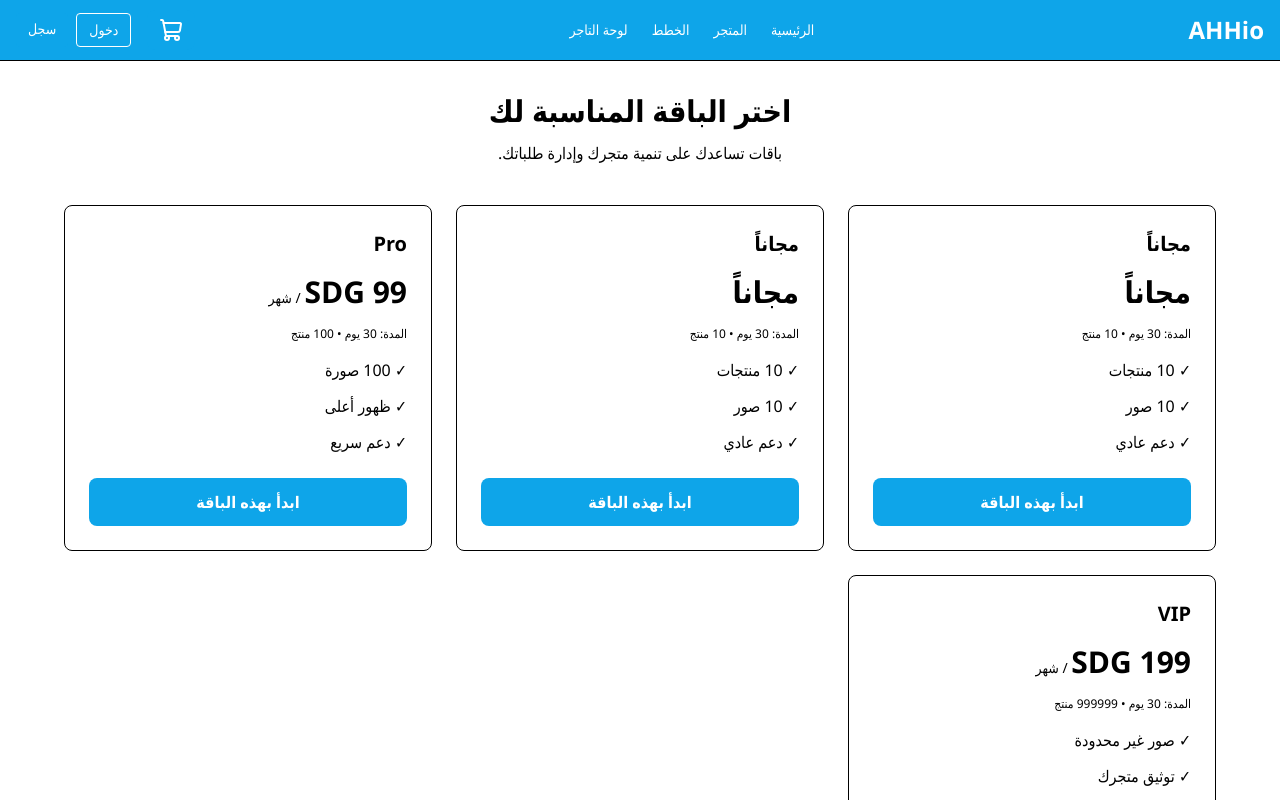
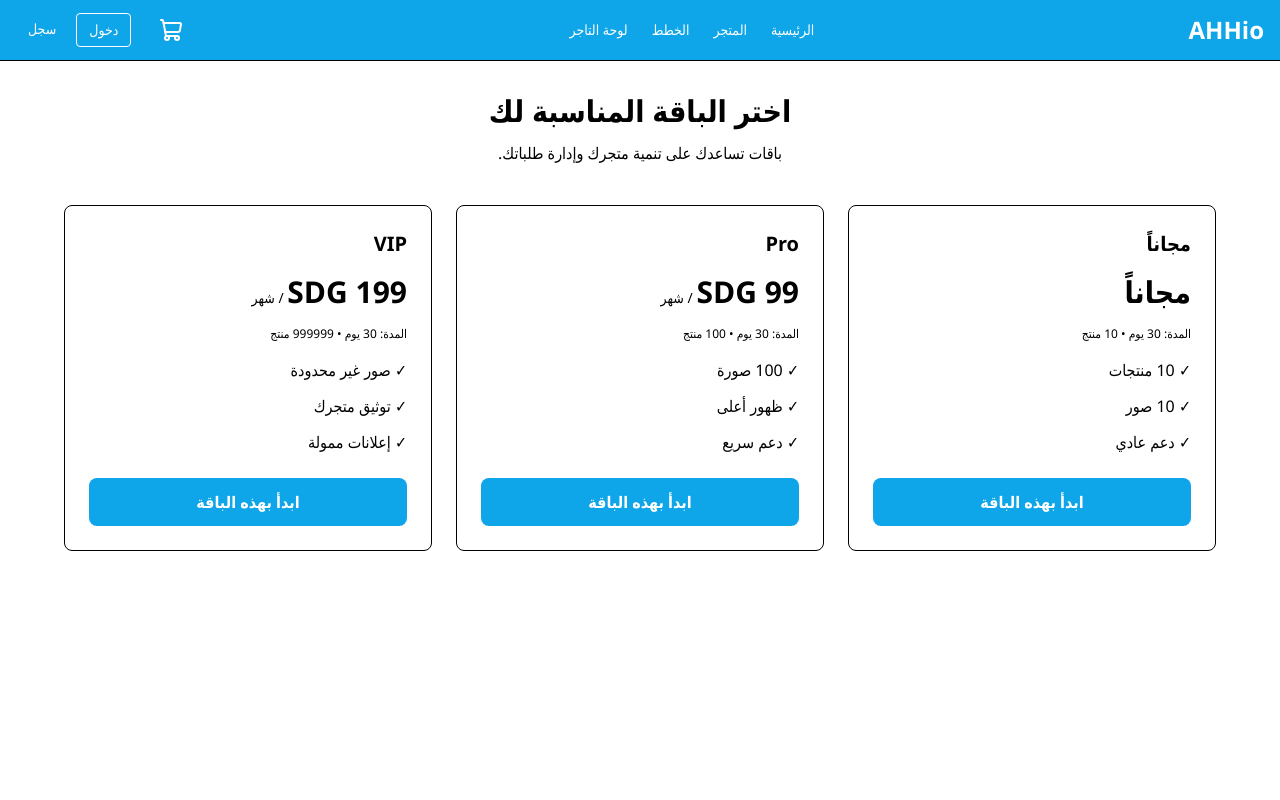
Before and after one commit to abdelmonimhamadhussein/AHHio, a React (Vite) app: page /plans in a window 1280 px wide. Shown: the top 800 px of the page. Built offline with nearby package versions, Linux system fonts and the light colour scheme; no server answers; the database is empty.

Commit message:
fix duplicate free plan

```diff
--- a/src/Pages/Plans.jsx
+++ b/src/Pages/Plans.jsx
@@ -4,7 +4,7 @@ import { formatCurrency } from "../lib/currency";
 
 export default function Plans() {
   // بنجيب الباقات من PACKAGES أوتوماتيك - لو ضفت باقة جديدة، بتظهر هنا براها
-  const plans = Object.values(PACKAGES);
+  const plans = Object.values(PACKAGES).filter((plan) => plan.id !== "basic");
 
   return (
     <main className="min-h-screen bg-white p-8 text-black" dir="rtl">
```
